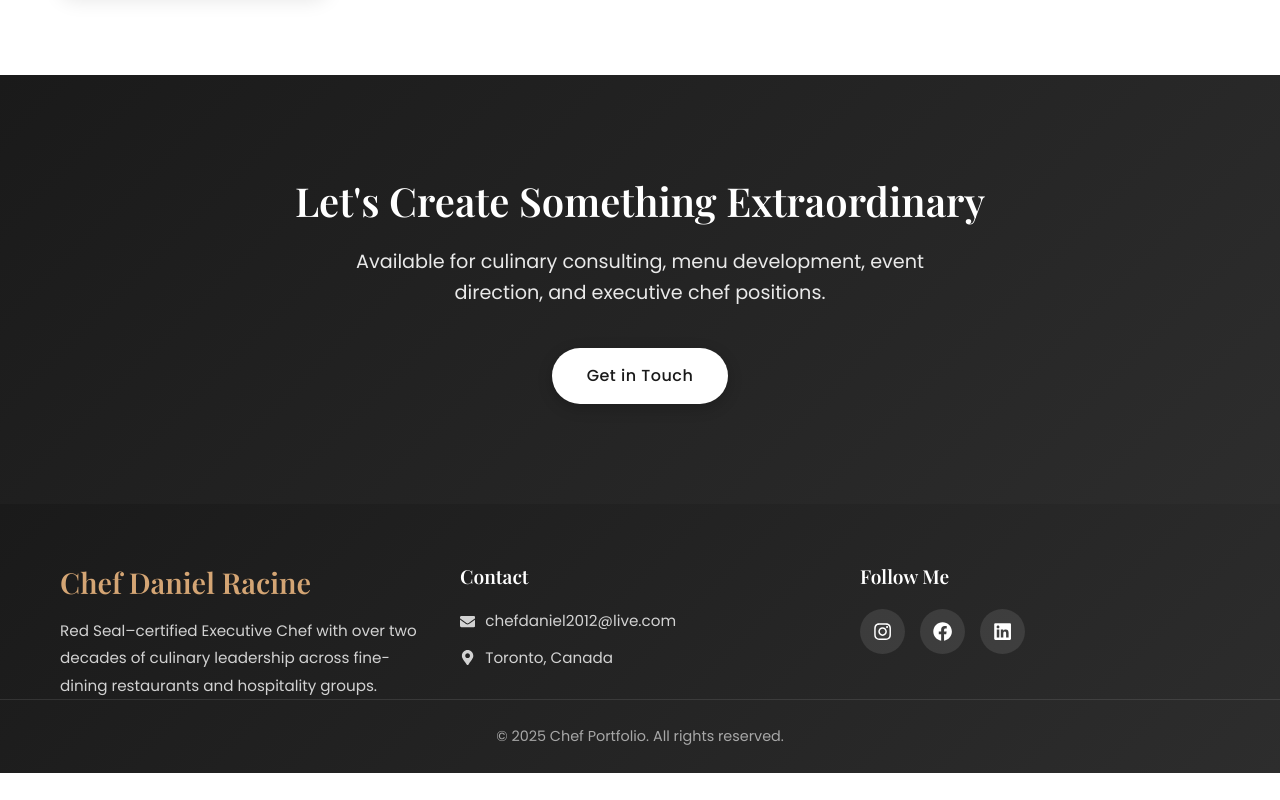
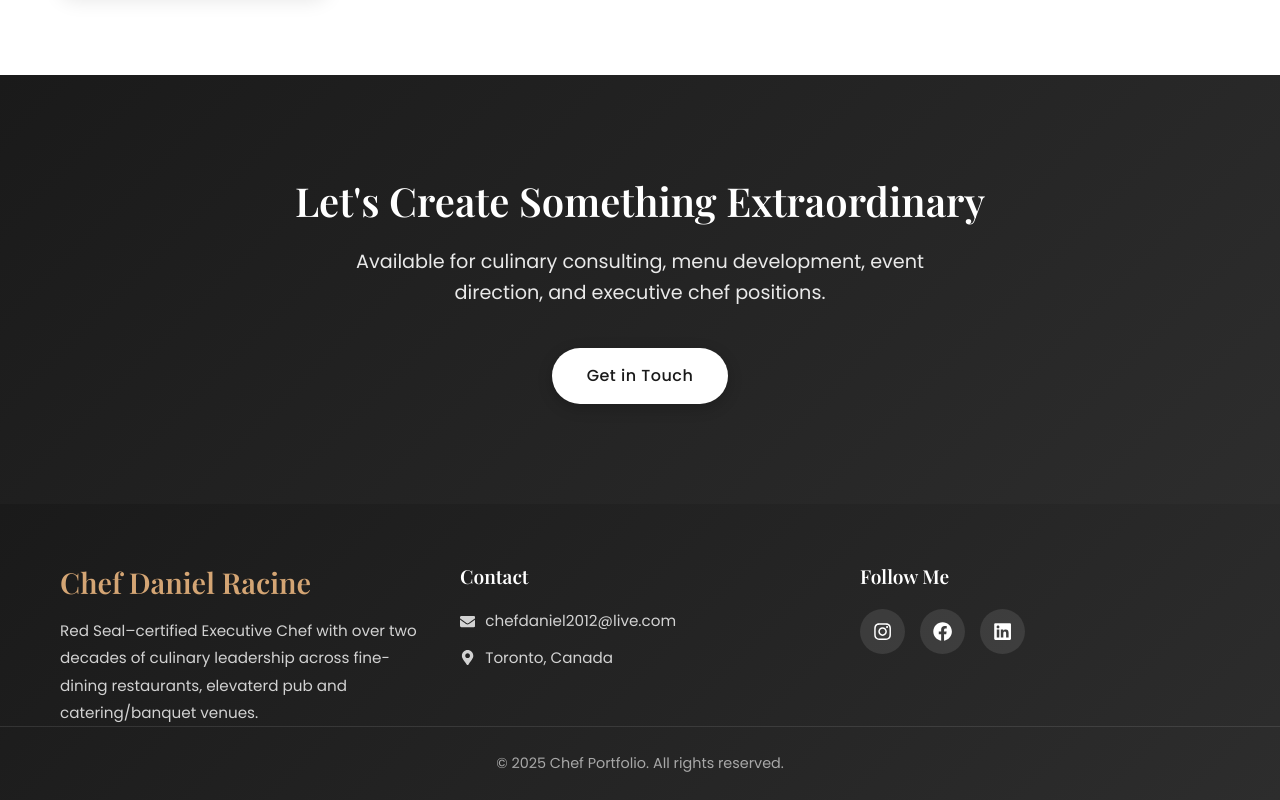
Before and after one commit to tim01324/DanWebsite, a React (Vite) app: page / in a window 1280 px wide. Shown: the part 5060-5860 px from the top of the page. Before the commit the page ends 5833 px from the top, so only its background shows below. Built offline with nearby package versions, Linux system fonts and the light colour scheme.

Commit message:
Update Footer component with refined culinary description for Chef Daniel Racine, enhancing the portrayal of his experience across various dining venues.

```diff
--- a/src/components/Footer.jsx
+++ b/src/components/Footer.jsx
@@ -10,7 +10,7 @@ const Footer = () => {
       <div className="footer-content container">
         <div className="footer-section">
           <h3>Chef Daniel Racine</h3>
-          <p>Red Seal–certified Executive Chef with over two decades of culinary leadership across fine-dining restaurants and hospitality groups.</p>
+          <p>Red Seal–certified Executive Chef with over two decades of culinary leadership across fine-dining restaurants, elevaterd pub and catering/banquet venues.</p>
         </div>
 
         <div className="footer-section">
```
